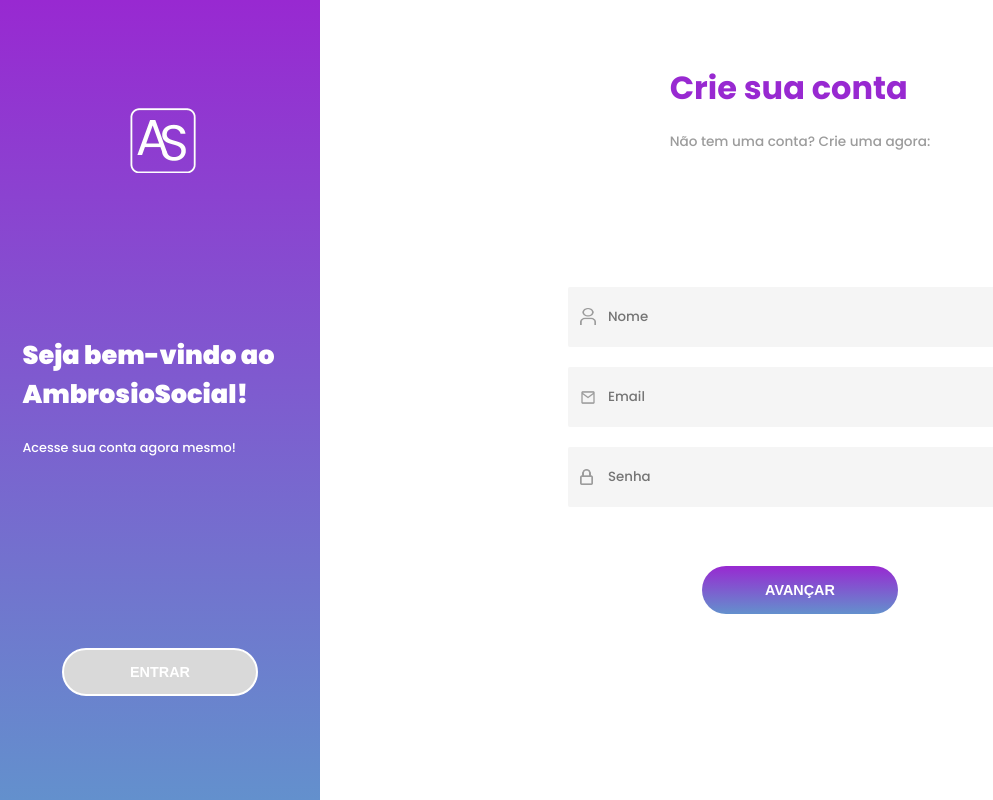
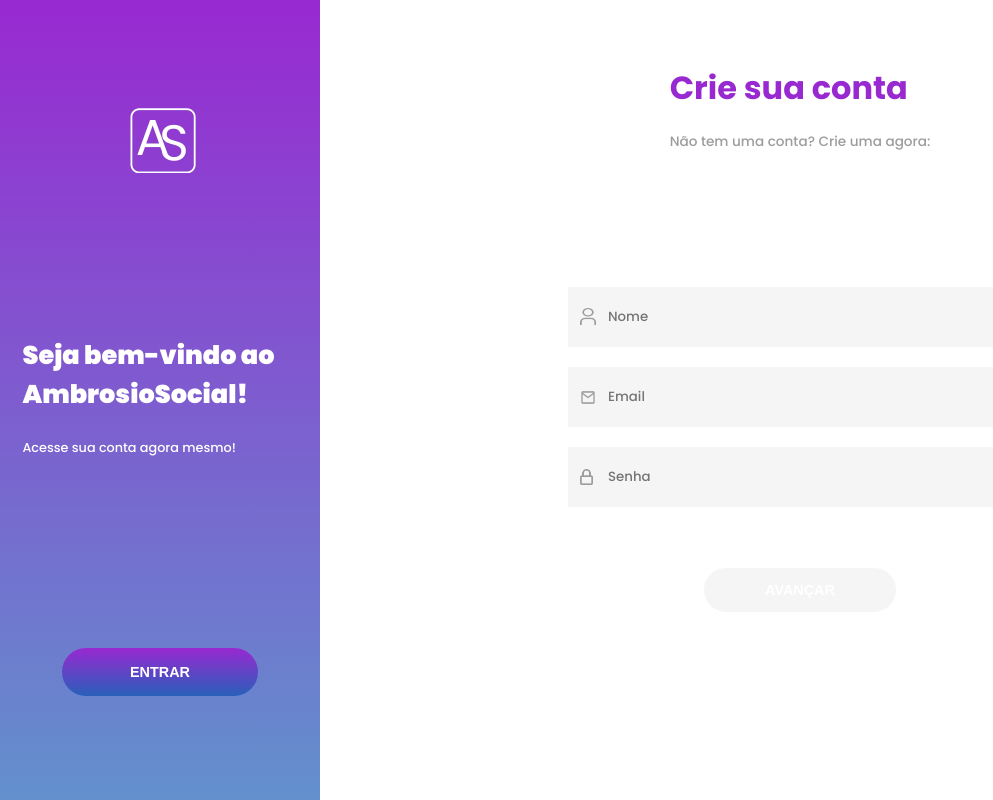
Before and after one commit to evellyn489/AmbrosioSocial, a React (Vite) app: page / in a window 1280 px wide. Shown: the whole page, without its empty margins (0-993 px from the left). Built offline with nearby package versions, Linux system fonts and the light colour scheme.

Commit message:
Correção do componente Button e nova cor para botão da tela inicial

```diff
--- a/src/components/Button/Button.module.scss
+++ b/src/components/Button/Button.module.scss
@@ -16,18 +16,6 @@
     margin-top: 2em;
 }
 
-.login {
-    color: #9829D1;
-    border: 2px solid #9829D1;
-
-    background: #D9D9D9;
-}
-
-.cadastroInicial {
-    border: 2px solid #ffff;
-    background: #D9D9D9;
-}
-
 .button:hover {
     cursor: pointer;
 }
--- a/src/components/Button/Button.tsx
+++ b/src/components/Button/Button.tsx
@@ -2,29 +2,10 @@ import styles from "./Button.module.scss";
 
 interface ButtonProps {
     name: string;
-    type: number;
 }
 
 export function Button(props: ButtonProps) {
     return(
-        <>
-        {
-            props.type == 1 && (
-                <button className={styles.button} type="submit">{props.name}</button>
-            )
-        }
-
-        {
-            props.type == 2 && (
-                <button className={`${styles.button} ${styles.login}`} type="submit">{props.name}</button>
-            )
-        }
-
-        {
-            props.type == 3 && (
-                <button className={`${styles.button} ${styles.cadastroInicial}`} type="submit">{props.name}</button>
-            )
-        }
-        </>
+        <button className={styles.button} type="submit">{props.name}</button>
     );
 }
--- a/src/pages/CadastroInicial/CadastroInicial.module.scss
+++ b/src/pages/CadastroInicial/CadastroInicial.module.scss
@@ -101,6 +101,11 @@
 
                 text-align: center;
             }
+
+            button {
+                border: 2px solid #ffff;
+                background: rgba(217, 217, 217, 0.28);
+            }
         }
     }
 }
@@ -169,10 +174,5 @@
                 }
             }
         }
-
-        button {
-            background: rgba(217, 217, 217, 0.28);
-        }
-
     }
 }
--- a/src/pages/CadastroInicial/CadastroInicial.tsx
+++ b/src/pages/CadastroInicial/CadastroInicial.tsx
@@ -69,7 +69,7 @@ export function CadastroInicial() {
                         {errors.password2 && <span>{errors.password2.message}</span>}
                     </div>
 
-                    <Button name="AVANÇAR" type={1}/>
+                    <Button name="AVANÇAR" />
                 </form>
             </main>
         </div>
--- a/src/pages/Login/Login.module.scss
+++ b/src/pages/Login/Login.module.scss
@@ -31,6 +31,13 @@
                 display: flex;
                 flex-direction: column;
                 gap: 16px;
+
+                button {
+                    color: #9829D1;
+                    border: 2px solid #9829D1;
+
+                    background: #D9D9D9;
+                }
 
                 a {
                     text-align: center;
--- a/src/pages/Login/Login.tsx
+++ b/src/pages/Login/Login.tsx
@@ -43,7 +43,7 @@ export function Login() {
                     </div>
 
                     <div className={styles.buttonLink}>
-                        <Button name="ENTRAR" type={2}/>
+                        <Button name="ENTRAR"/>
                         <a href="#">Esqueci minha senha</a>
                     </div>
                 </form>
```
